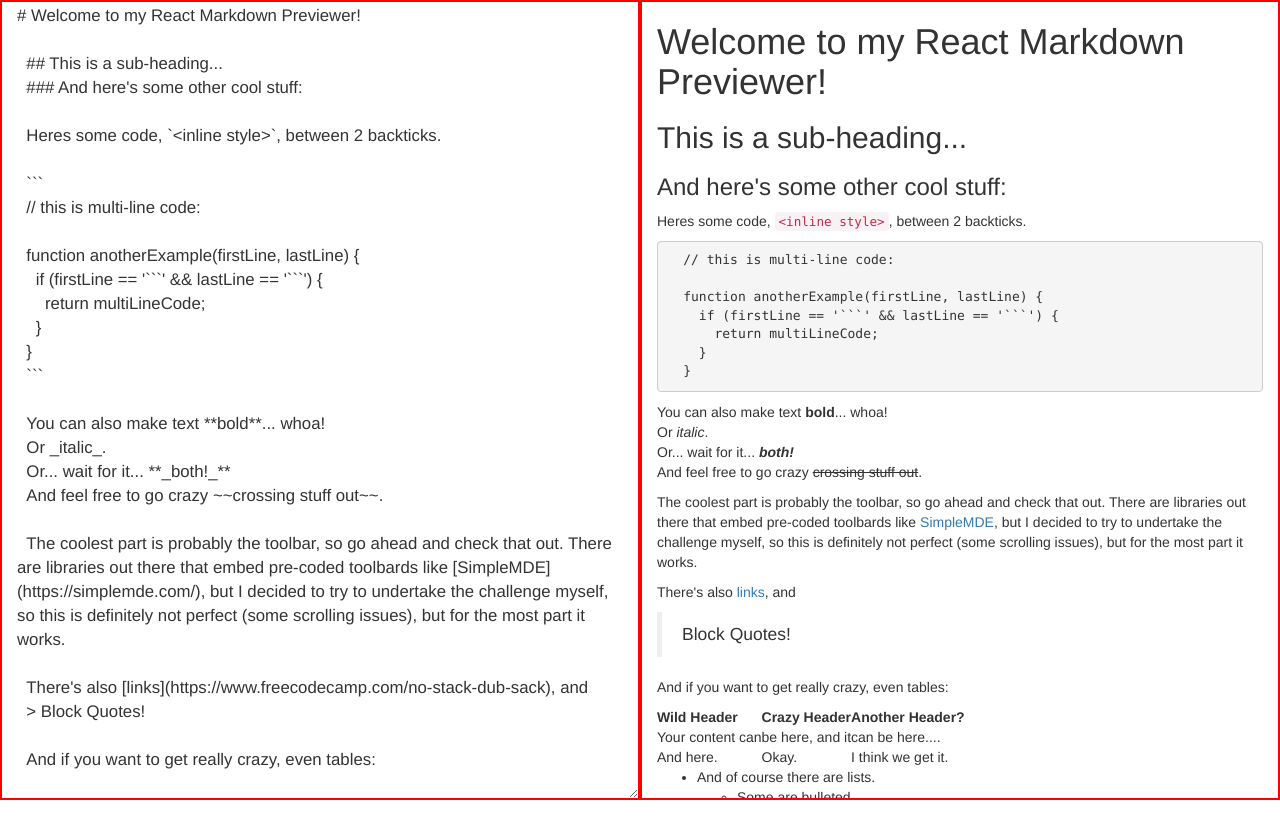
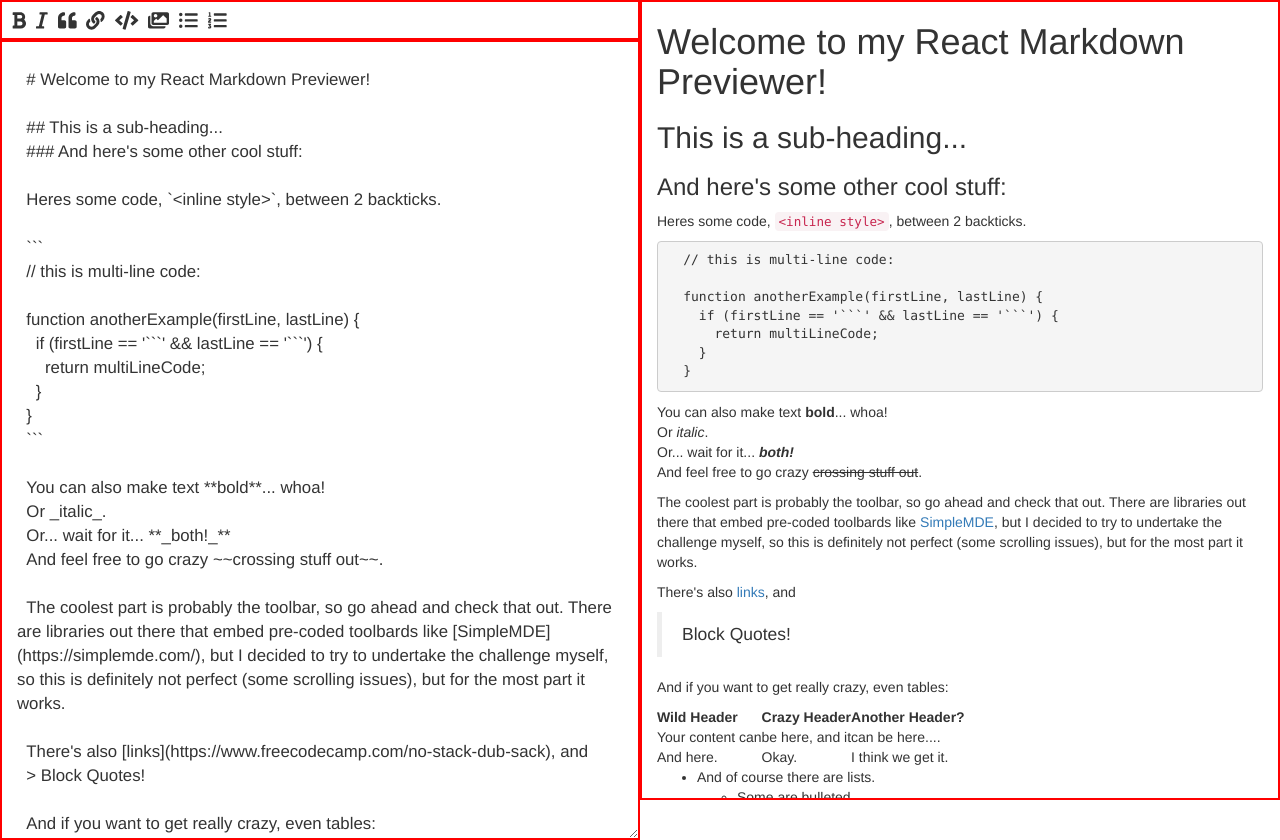
Before and after one commit to ShakalakaB/markPre_with_toolbar, a React app: page / in a window 1280 px wide. Before the commit the page ends 800 px from the top, so only its background shows below. Built offline with nearby package versions, Linux system fonts and the light colour scheme.

Commit message:
add toolbar, no click

```diff
--- a/package.json
+++ b/package.json
@@ -25,8 +25,13 @@
     "webpack-dev-server": "^3.2.1"
   },
   "dependencies": {
+    "@fortawesome/fontawesome-svg-core": "^1.2.17",
+    "@fortawesome/free-solid-svg-icons": "^5.8.1",
+    "@fortawesome/react-fontawesome": "^0.1.4",
     "bootstrap": "^4.3.1",
+    "i": "^0.3.6",
     "marked": "^0.6.1",
+    "npm": "^6.9.0",
     "react": "^16.8.6",
     "react-bootstrap": "^1.0.0-beta.6",
     "react-dom": "^16.8.6"
--- /dev/null
+++ b/src/fontawesome.js
@@ -0,0 +1,22 @@
+import { library } from '@fortawesome/fontawesome-svg-core';
+import {
+    faBold,
+    faItalic,
+    faQuoteLeft,
+    faLink,
+    faCode,
+    faImages,
+    faListUl,
+    faListOl
+} from '@fortawesome/free-solid-svg-icons';
+
+library.add(
+    faBold,
+    faItalic,
+    faQuoteLeft,
+    faLink,
+    faCode,
+    faImages,
+    faListUl,
+    faListOl
+);
--- a/src/index.js
+++ b/src/index.js
@@ -1,7 +1,9 @@
 import React from 'react';
 import ReactDOM from 'react-dom';
 import marked from 'marked';
+import { FontAwesomeIcon } from '@fortawesome/react-fontawesome';
 import './index.scss';
+import './fontawesome';
 
 marked.setOptions({
   breaks: true,
@@ -25,6 +27,7 @@ class Mdpre extends React.Component {
       input:defaultText
     }
     this.handleChange=this.handleChange.bind(this);
+    //this.handleClick=this.handleClick.bind(this);
   }
 
   handleChange(event){
@@ -36,8 +39,8 @@ class Mdpre extends React.Component {
   render(){
     return(
       <div>
-        <div id="editorWrap">
-          {/* <Toolbar />*/}
+        <div className="col-sm-6" id="editorWrap">
+          <Toolbar  />
           <Editor onChange={this.handleChange} md={this.state.input} />
         </div>
           <Preview text={this.state.input} />
@@ -46,8 +49,38 @@ class Mdpre extends React.Component {
   }
 }
 
+function Toolbar(props){
+  return(
+    <div  id="toolbar">
+      <i title="Bold" id="bold" onclick={props.onClick}>
+        <FontAwesomeIcon icon="bold" size="lg"/>
+      </i>
+      <i title="Italic" id="italic" onclick={props.onClick}>
+        <FontAwesomeIcon icon="italic" size="lg"/>
+      </i>
+      <i title="Quote" id="quote" onclick={props.onClick}>
+        <FontAwesomeIcon icon="quote-left" size="lg"/>
+      </i>
+      <i title="Link" id="link" onclick={props.onClick}>
+        <FontAwesomeIcon icon="link" size="lg"/>
+      </i>
+      <i title="Code" id="code" onclick={props.onClick}>
+        <FontAwesomeIcon icon="code" size="lg"/>
+      </i>
+      <i title="Images" id="image" onclick={props.onClick}>
+        <FontAwesomeIcon icon="images" size="lg"/>
+      </i>
+      <i title="Bulleted List" id="bulletList" onclick={props.onClick}>
+        <FontAwesomeIcon icon="list-ul" size="lg"/>
+      </i>
+      <i title="Numbered List" id="orderedList" onclick={props.onClick}>
+        <FontAwesomeIcon icon="list-ol" size="lg"/>
+      </i>
+    </div>
+  );
+}
 function Editor(props){
-  return  <textarea className="col-sm-6" onChange={props.onChange} value={props.md} />;
+  return  <textarea className="col-sm-12" onChange={props.onChange} value={props.md} />;
 }
 
 function createMarkup(props) {
@@ -63,8 +96,10 @@ function Preview(props){
     <div  className="col-sm-6" id="preview" dangerouslySetInnerHTML={createMarkup(markdown)} />
   );
 }
+
 const defaultText =
-  `# Welcome to my React Markdown Previewer!
+  `
+  # Welcome to my React Markdown Previewer!
 
   ## This is a sub-heading...
   ### And here's some other cool stuff:
--- a/src/index.scss
+++ b/src/index.scss
@@ -1,12 +1,29 @@
 body{
     margin:0;
 }
+#editorWrap{
+    margin:0;
+    padding:0;
+    height:100vh;
+    #toolbar{
+        height:40px;
+        border:2px solid red;
+        padding-left:10px;
+        display:flex;
+        flex-direction: row;
+        align-items: center;
+        justify-content: flex-start;
+        i{
+            margin-right:10px;
+        }
+    }
+    textarea{
+        height:100%;
+        font-size:1.2em;
+        border:2px solid red;
+    }
+}
 
-textarea{
-    height:100vh;
-    font-size:1.2em;
-    border:2px solid red;
-}
 #preview{
     position: absolute;
     right:0px;
```
Also changed, not shown: 1 other file.
